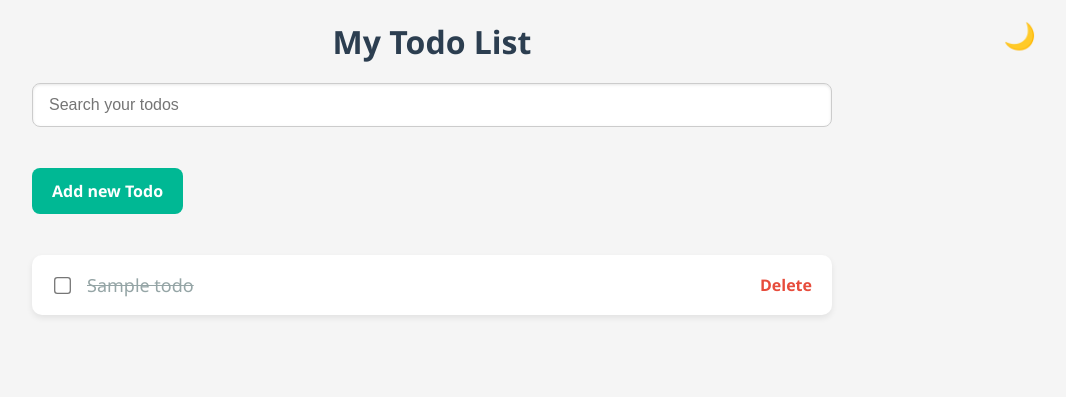
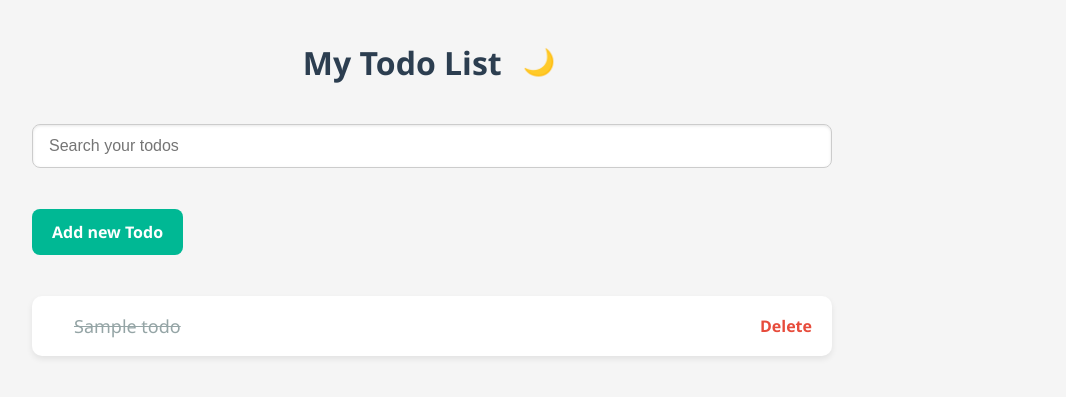
Before and after one commit to SmithaMeti/Todo-List-using-django, a Django app: page / in a window 1280 px wide. Shown: the top 397 px of the page, without its empty margins (208-1274 px from the left). Run offline with Django 5.2, Linux system fonts and the light colour scheme; tables that the repository leaves empty hold one stand-in row (values such as "Sample post").

Commit message:
made changed related to theme

```diff
--- a/static/css/style.css
+++ b/static/css/style.css
@@ -13,8 +13,15 @@ body.dark-mode {
   color: #f0f0f0;
 }
 
+.header-container {
+  display: flex;
+  justify-content: center;
+  align-items: center;
+  gap: 15px;
+  margin-bottom: 20px;
+}
+
 h1 {
-  text-align: center;
   color: #2c3e50;
   margin-bottom: 20px;
 }
@@ -41,24 +48,32 @@ body.dark-mode input[type="text"] {
 }
 
 button.theme {
-  position: absolute;
-  top: 20px;
-  right: 30px;
   font-size: 26px;
   background: none;
   border: none;
   cursor: pointer;
   color: #666;
-  transition: transform 0.2s ease;
+  transition: transform 0.3s ease;
 }
 
 button.theme:hover {
-  transform: scale(1.1);
+  transform: scale(1.1)  rotate(15deg);
 }
 
 ul {
   list-style-type: none;
   padding: 0;
+}
+
+.completed-checkbox {
+  transition: opacity 0.3s ease, transform 0.3s ease, width 0.3s ease;
+}
+
+.completed-checkbox.hidden {
+  opacity: 0;
+  transform: scale(0);
+  width: 0;
+  pointer-events: none;
 }
 
 li {
--- a/static/js/script.js
+++ b/static/js/script.js
@@ -27,8 +27,8 @@ document.addEventListener("DOMContentLoaded", function () {
   }
 });
 
-
 document.addEventListener("DOMContentLoaded", function () {
+  // --- Checkbox Logic (UPDATED for hiding checkbox only) ---
   const checkboxes = document.querySelectorAll(".completed-checkbox");
 
   checkboxes.forEach((checkbox) => {
@@ -37,12 +37,16 @@ document.addEventListener("DOMContentLoaded", function () {
       const pk = li.dataset.pk;
       const isCompleted = checkbox.checked;
 
-          // Update the class on the title
+      // This part stays the same: Update the strikethrough on the title
       const title = li.querySelector(".todo-title");
       title.classList.toggle("completed-title", isCompleted);
 
-          // Send AJAX request to update the backend
-          fetch(`/toggle_complete/${pk}/`, {  // Use /toggle_complete/${pk}/ here
+      // This is the only new line needed!
+      // It adds the 'hidden' class if checked, and removes it if unchecked.
+      checkbox.classList.toggle("hidden", isCompleted);
+
+      // This part stays the same: Send the update to the backend.
+      fetch(`/toggle_complete/${pk}/`, {
         method: "POST",
         headers: {
           "Content-Type": "application/json",
--- a/templates/index.html
+++ b/templates/index.html
@@ -9,18 +9,25 @@
     <script src="{% static 'js/script.js' %}" defer></script>
   </head>
   <body>
-    <h1>My Todo List</h1>
+    <div class="header-container">
+      <h1>My Todo List</h1>
+      <button class="theme">🌙</button>
+    </div>
     <form action="" method="GET">
-      <input type="text" placeholder="Search your todos" name="q" value="{{filter}}"/><br />
+      <input
+        type="text"
+        placeholder="Search your todos"
+        name="q"
+        value="{{filter}}"
+      /><br />
     </form>
-    <button class="theme">🌙</button>
-    <a href="{% url 'add_todo' %}" class="add-btn">Add new Todo</a> <br>
+    <a href="{% url 'add_todo' %}" class="add-btn">Add new Todo</a> <br />
     <ul>
       {% for todo in todos %}
       <li data-pk="{{ todo.pk }}">
         <input
           type="checkbox"
-          class="completed-checkbox"
+          class="completed-checkbox {% if todo.completed %}hidden{% endif %}"
           {%
           if
           todo.completed
```
Also changed, not shown: templates/add_todo.html (+9 -0 lines), templates/detail.html (+9 -0 lines), templates/update.html (+9 -0 lines). Lines whose indentation alone changed are shown as unchanged.
